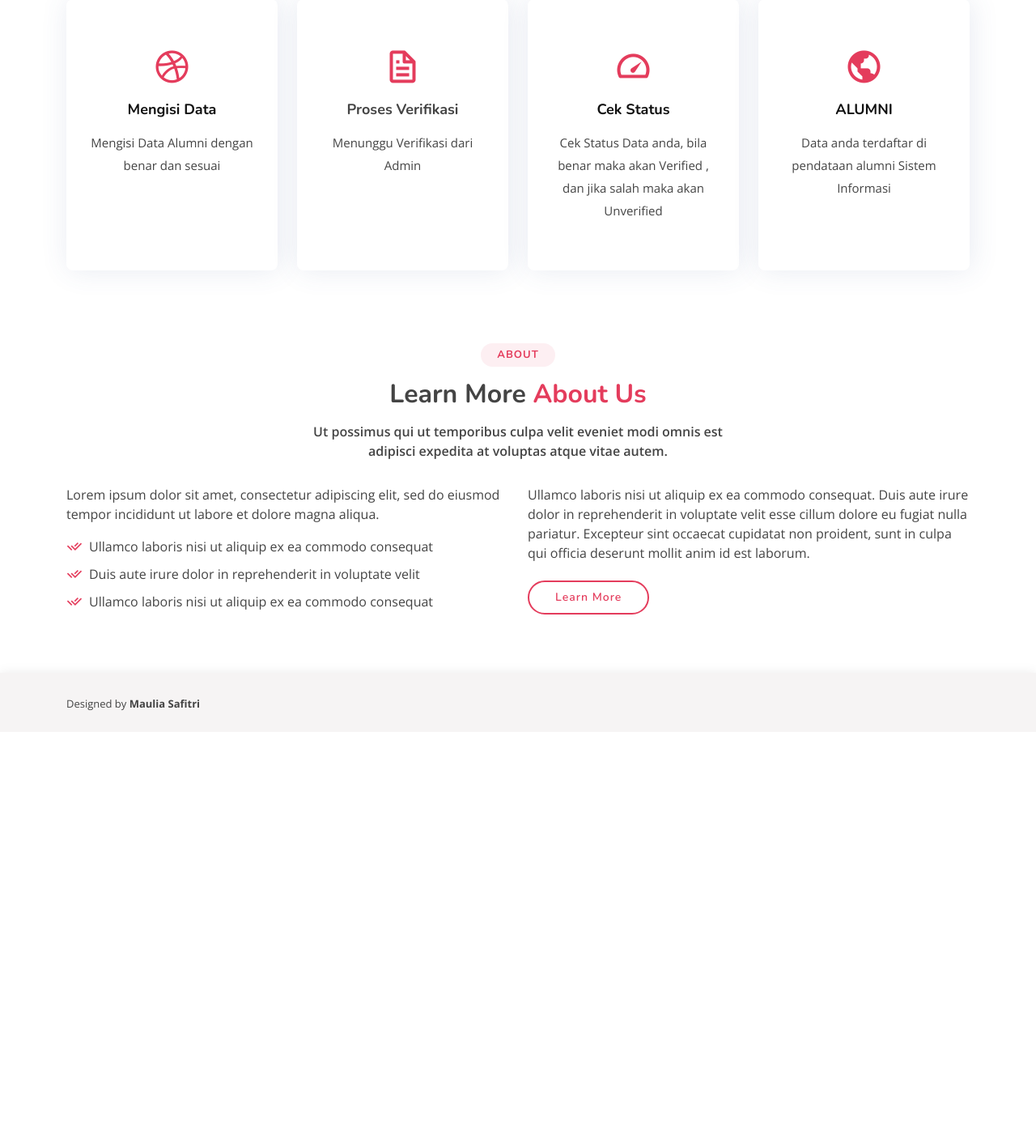
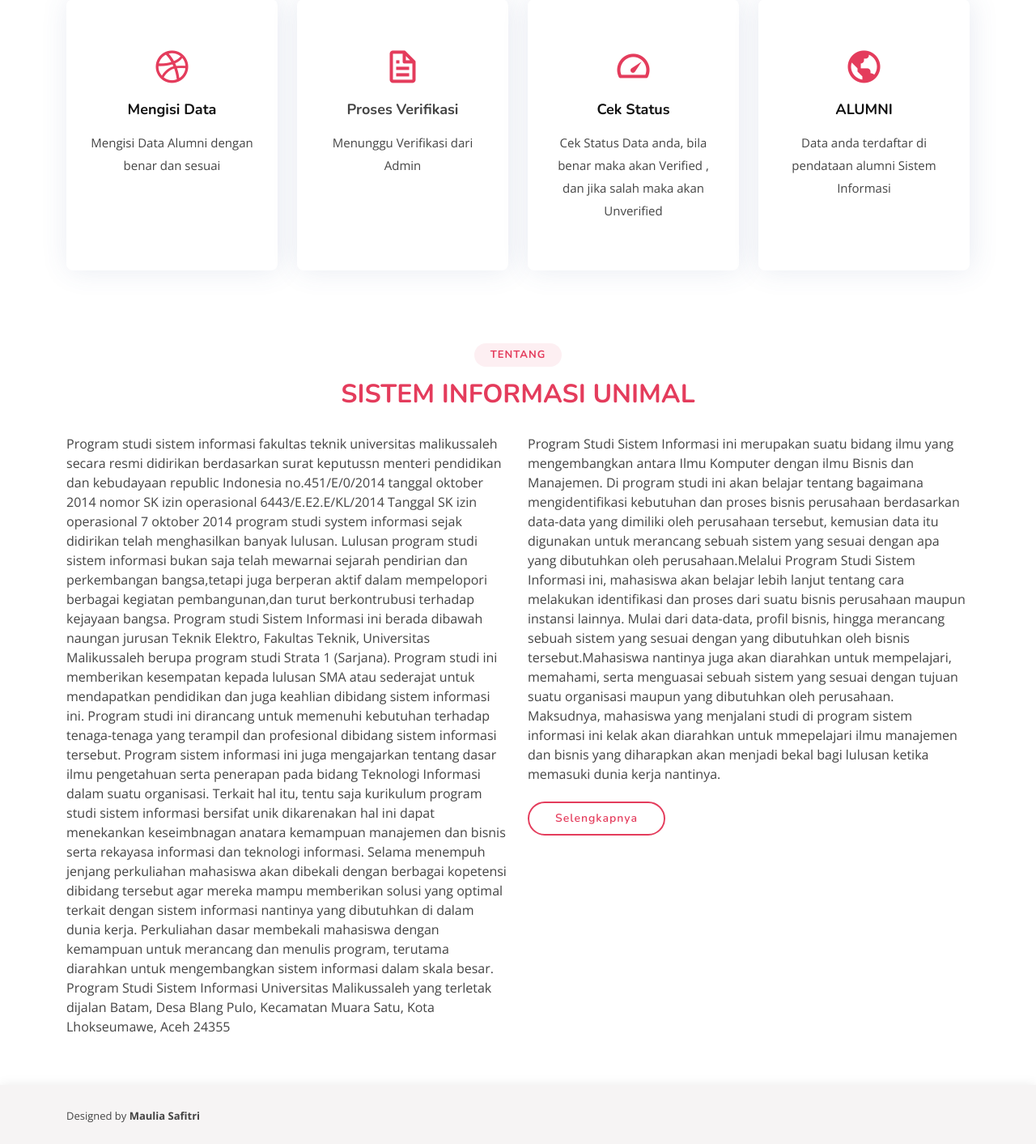
Before and after one commit to nsandarma/kp-ipit, a Flask app: page / in a window 1280 px wide. Shown: the part 1012-2425 px from the top of the page at 81% size. Before the commit the page ends 1890 px from the top, so only its background shows below. Run offline with Flask 2, Linux system fonts and the light colour scheme; data comes from the database, SQL or seed files in the repository; some libraries are stand-ins or nearby versions.

Commit message:
fixed index.html

```diff
--- a/app/templates/index.html
+++ b/app/templates/index.html
@@ -88,6 +88,7 @@
 
 
   <!-- ======= Services Section ======= -->
+  <!-- ini adalah halaman cara registrasi -->
   <section id="services" class="services">
     <div class="container">
 
@@ -134,38 +135,32 @@
 
     </div>
   </section><!-- End Services Section -->
-
+  <!-- ini halaman about -->
   <!-- ======= About Section ======= -->
   <section id="about" class="about">
     <div class="container">
 
       <div class="section-title">
-        <h2>About</h2>
-        <h3>Learn More <span>About Us</span></h3>
-        <p>Ut possimus qui ut temporibus culpa velit eveniet modi omnis est adipisci expedita at voluptas atque vitae
-          autem.</p>
+        <h2>Tentang</h2>
+        <h3> <span>SISTEM INFORMASI UNIMAL</span></h3>
+        <!-- <p>Ut possimus qui ut temporibus culpa velit eveniet modi omnis est adipisci expedita at voluptas atque vitae
+          autem.</p> -->
       </div>
 
       <div class="row content">
         <div class="col-lg-6">
           <p>
-            Lorem ipsum dolor sit amet, consectetur adipiscing elit, sed do eiusmod tempor incididunt ut labore et
-            dolore
-            magna aliqua.
+            Program studi sistem informasi fakultas teknik universitas malikussaleh secara resmi didirikan berdasarkan surat keputussn menteri pendidikan dan kebudayaan republic Indonesia no.451/E/0/2014 tanggal oktober 2014 nomor SK izin operasional 6443/E.E2.E/KL/2014 Tanggal SK izin operasional 7 oktober 2014 program studi system informasi sejak didirikan telah menghasilkan banyak lulusan. Lulusan program studi sistem informasi bukan saja telah mewarnai sejarah pendirian dan perkembangan bangsa,tetapi juga berperan aktif dalam mempelopori berbagai kegiatan pembangunan,dan turut berkontrubusi terhadap kejayaan bangsa.
+Program studi Sistem Informasi ini berada dibawah naungan jurusan Teknik Elektro, Fakultas Teknik, Universitas Malikussaleh berupa program studi Strata 1 (Sarjana). Program studi ini memberikan kesempatan kepada lulusan SMA atau sederajat untuk mendapatkan pendidikan dan juga keahlian dibidang sistem informasi ini. Program studi ini dirancang untuk memenuhi kebutuhan terhadap tenaga-tenaga yang terampil dan profesional dibidang sistem informasi tersebut.
+Program sistem informasi ini juga mengajarkan tentang dasar ilmu pengetahuan serta penerapan pada bidang Teknologi Informasi dalam suatu organisasi. Terkait hal itu, tentu saja kurikulum program studi sistem informasi bersifat unik dikarenakan hal ini dapat menekankan keseimbnagan anatara kemampuan manajemen dan bisnis serta rekayasa informasi dan teknologi informasi. Selama menempuh jenjang perkuliahan mahasiswa akan dibekali dengan berbagai kopetensi dibidang tersebut agar mereka mampu memberikan solusi yang optimal terkait dengan sistem informasi nantinya yang dibutuhkan di dalam dunia kerja. Perkuliahan dasar membekali mahasiswa dengan kemampuan untuk merancang dan menulis program, terutama diarahkan untuk mengembangkan sistem informasi dalam skala besar.
+Program Studi Sistem Informasi Universitas Malikussaleh yang terletak dijalan Batam, Desa Blang Pulo, Kecamatan Muara Satu, Kota Lhokseumawe, Aceh 24355
+
           </p>
-          <ul>
-            <li><i class="ri-check-double-line"></i> Ullamco laboris nisi ut aliquip ex ea commodo consequat</li>
-            <li><i class="ri-check-double-line"></i> Duis aute irure dolor in reprehenderit in voluptate velit</li>
-            <li><i class="ri-check-double-line"></i> Ullamco laboris nisi ut aliquip ex ea commodo consequat</li>
-          </ul>
+
         </div>
         <div class="col-lg-6 pt-4 pt-lg-0">
-          <p>
-            Ullamco laboris nisi ut aliquip ex ea commodo consequat. Duis aute irure dolor in reprehenderit in voluptate
-            velit esse cillum dolore eu fugiat nulla pariatur. Excepteur sint occaecat cupidatat non proident, sunt in
-            culpa qui officia deserunt mollit anim id est laborum.
-          </p>
-          <a href="#" class="btn-learn-more">Learn More</a>
+          <p>Program Studi Sistem Informasi ini merupakan suatu bidang ilmu yang mengembangkan antara Ilmu Komputer dengan ilmu Bisnis dan Manajemen. Di program studi ini akan belajar tentang bagaimana mengidentifikasi kebutuhan dan proses bisnis perusahaan berdasarkan data-data yang dimiliki oleh perusahaan tersebut, kemusian data itu digunakan untuk merancang sebuah sistem yang sesuai dengan apa yang dibutuhkan oleh perusahaan.Melalui Program Studi Sistem Informasi ini, mahasiswa akan belajar lebih lanjut tentang cara melakukan identifikasi dan proses dari suatu bisnis perusahaan maupun instansi lainnya. Mulai dari data-data, profil bisnis, hingga merancang sebuah sistem yang sesuai dengan yang dibutuhkan oleh bisnis tersebut.Mahasiswa nantinya juga akan diarahkan untuk mempelajari, memahami, serta menguasai sebuah sistem yang sesuai dengan tujuan suatu organisasi maupun yang dibutuhkan oleh perusahaan. Maksudnya, mahasiswa yang menjalani studi di program sistem informasi ini kelak akan diarahkan untuk mmepelajari ilmu manajemen dan bisnis yang diharapkan akan menjadi bekal bagi lulusan ketika memasuki dunia kerja nantinya.</p>
+          <a href="https://sisteminformasi.unimal.ac.id/" target="_blank" class="btn-learn-more">Selengkapnya</a>
         </div>
       </div>
 
```
